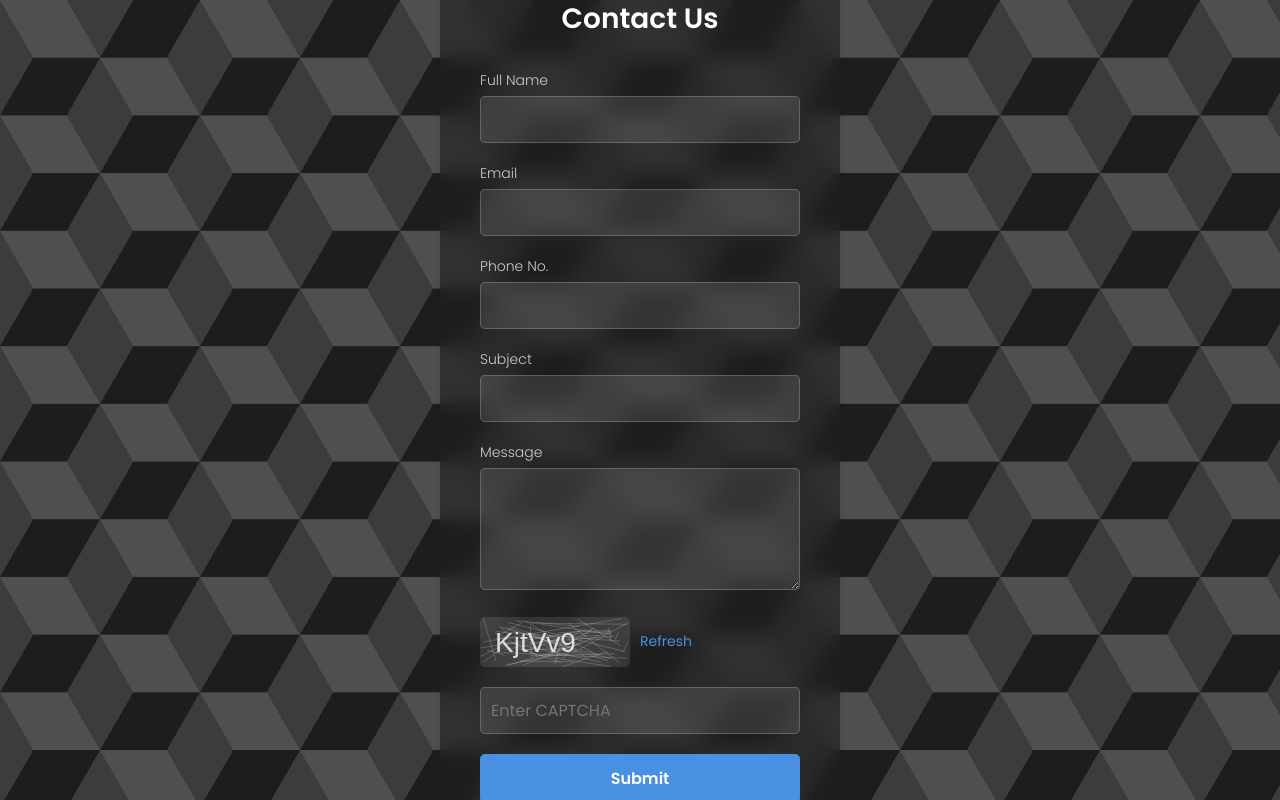
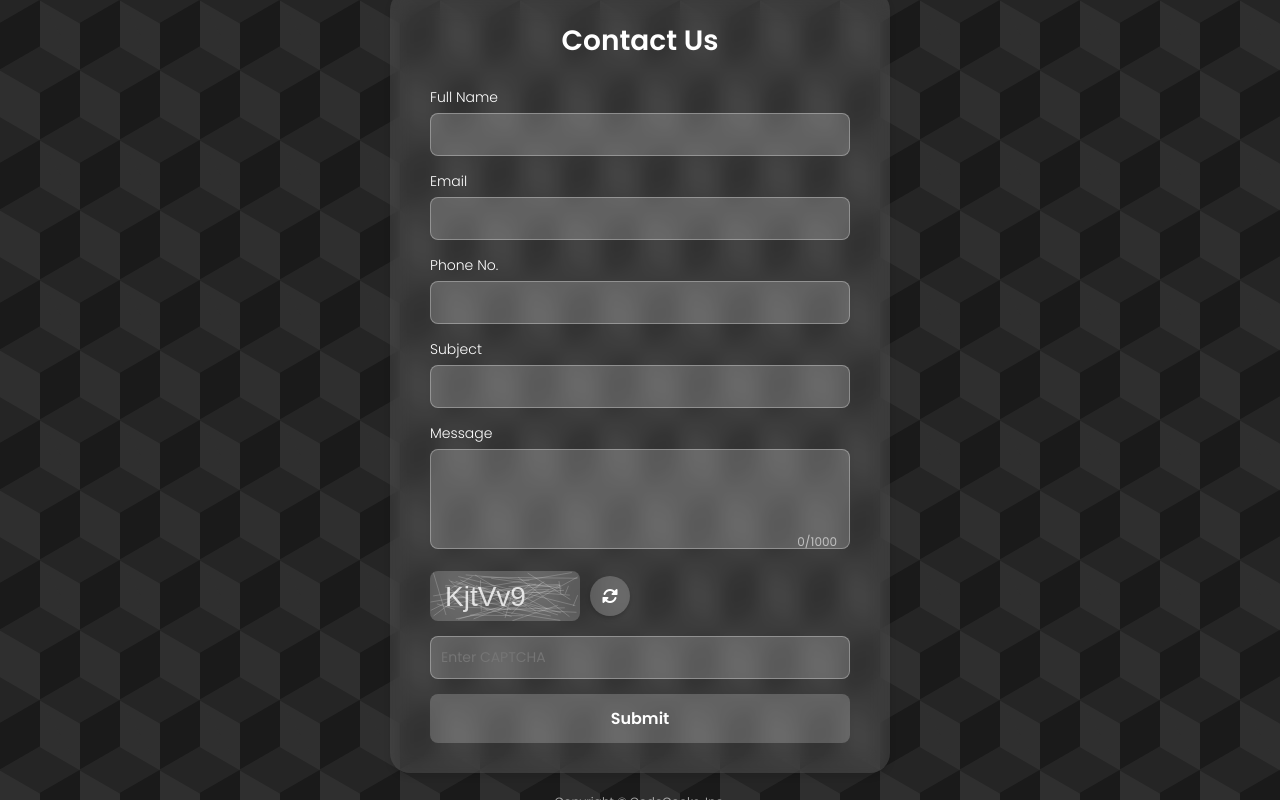
Before and after one commit to naman-innovates/CodeCooks, a plain HTML site: page contact-page/contact.html in a window 1280 px wide. Drawn offline with Linux system fonts and the light colour scheme.

Commit message:
v3 contact page

```diff
--- a/contact-page/contact.css
+++ b/contact-page/contact.css
@@ -1,3 +1,9 @@
+:root {
+    --bg-color: #1a1a1a;
+    --bg-pattern-color1: #252525;
+    --bg-pattern-color2: #2f2f2f;
+}
+
 * {
     margin: 0;
     padding: 0;
@@ -12,64 +18,72 @@ body {
     align-items: center;
     min-height: 100vh;
     padding: 20px;
+    background-color: var(--bg-color);
+    overflow: hidden;
 }
 
 .container {
     width: 100%;
     height: 100vh;
     display: flex;
+    flex-direction: column;
     justify-content: center;
     align-items: center;
     position: fixed;
     top: 0;
     left: 0;
-    --s: 200px; /* control the size */
-    --c1: #1d1d1d;
-    --c2: #4e4f51;
-    --c3: #3c3c3c;
+    background-color: var(--bg-color);
+    background-image:
+        linear-gradient(30deg, var(--bg-pattern-color1) 12%, transparent 12.5%, transparent 87%, var(--bg-pattern-color1) 87.5%, var(--bg-pattern-color1)),
+        linear-gradient(150deg, var(--bg-pattern-color1) 12%, transparent 12.5%, transparent 87%, var(--bg-pattern-color1) 87.5%, var(--bg-pattern-color1)),
+        linear-gradient(30deg, var(--bg-pattern-color1) 12%, transparent 12.5%, transparent 87%, var(--bg-pattern-color1) 87.5%, var(--bg-pattern-color1)),
+        linear-gradient(150deg, var(--bg-pattern-color1) 12%, transparent 12.5%, transparent 87%, var(--bg-pattern-color1) 87.5%, var(--bg-pattern-color1)),
+        linear-gradient(60deg, var(--bg-pattern-color2) 25%, transparent 25.5%, transparent 75%, var(--bg-pattern-color2) 75%, var(--bg-pattern-color2)),
+        linear-gradient(60deg, var(--bg-pattern-color2) 25%, transparent 25.5%, transparent 75%, var(--bg-pattern-color2) 75%, var(--bg-pattern-color2));
+    background-size: 80px 140px;
+    background-position: 0 0, 0 0, 40px 70px, 40px 70px, 0 0, 40px 70px;
+    animation: move 10s linear infinite;
+}
 
-    background: repeating-conic-gradient(
-          from 30deg,
-          #0000 0 120deg,
-          var(--c3) 0 180deg
-        )
-        calc(0.5 * var(--s)) calc(0.5 * var(--s) * 0.577),
-      repeating-conic-gradient(
-        from 30deg,
-        var(--c1) 0 60deg,
-        var(--c2) 0 120deg,
-        var(--c3) 0 180deg
-      );
-    background-size: var(--s) calc(var(--s) * 0.577);
+@keyframes move {
+    0% {
+        background-position: 0 0, 0 0, 40px 70px, 40px 70px, 0 0, 40px 70px;
+    }
+    100% {
+        background-position: 80px 140px, 80px 140px, 120px 210px, 120px 210px, 80px 140px, 120px 210px;
+    }
 }
 
 .glass-form {
-    background: rgba(30, 30, 30, 0.6);
+    background: rgba(255, 255, 255, 0.1);
     backdrop-filter: blur(10px);
     border-radius: 20px;
-    padding: 40px;
+    padding: 30px 40px;
     box-shadow: 0 4px 6px rgba(0, 0, 0, 0.1);
-    width: 100%;
-    max-width: 400px;
+    width: 95%;
+    max-width: 500px;
+    display: flex;
+    flex-direction: column;
+    gap: 15px;
 }
 
 h2 {
     text-align: center;
-    margin-bottom: 30px;
     color: #ffffff;
     font-weight: 600;
     font-size: 28px;
+    margin-bottom: 10px;
 }
 
 .form-group {
-    margin-bottom: 20px;
+    display: flex;
+    flex-direction: column;
+    gap: 5px;
 }
 
 label {
-    display: block;
-    margin-bottom: 5px;
     font-size: 14px;
-    color: #cccccc;
+    color: #ffffff;
     font-weight: 300;
 }
 
@@ -77,52 +91,111 @@ input,
 textarea {
     width: 100%;
     padding: 10px;
-    background-color: rgba(255, 255, 255, 0.1);
-    border: 1px solid rgba(255, 255, 255, 0.2);
-    border-radius: 5px;
+    background-color: rgba(255, 255, 255, 0.2);
+    border: 1px solid rgba(255, 255, 255, 0.3);
+    border-radius: 8px;
     color: #ffffff;
-    font-size: 16px;
+    font-size: 14px;
     font-family: 'Poppins', sans-serif;
+    transition: border-color 0.3s ease;
 }
 
 input:focus,
 textarea:focus {
     outline: none;
-    border-color: #4a90e2;
+    border-color: #ffffff;
+}
+
+.message-wrapper {
+    position: relative;
 }
 
 textarea {
-    resize: vertical;
+    resize: none;
+    height: 100px;
+    padding-bottom: 25px;
+    scrollbar-width: thin;
+    scrollbar-color: rgba(255, 255, 255, 0.5) rgba(255, 255, 255, 0.1);
+}
+
+textarea::-webkit-scrollbar {
+    width: 8px;
+}
+
+textarea::-webkit-scrollbar-track {
+    background: rgba(255, 255, 255, 0.1);
+    border-radius: 4px;
+}
+
+textarea::-webkit-scrollbar-thumb {
+    background-color: rgba(255, 255, 255, 0.5);
+    border-radius: 4px;
+    border: 2px solid rgba(255, 255, 255, 0.1);
+}
+
+textarea::-webkit-scrollbar-thumb:hover {
+    background-color: rgba(255, 255, 255, 0.7);
+}
+
+.character-count {
+    position: absolute;
+    bottom: 5px;
+    right: 13px;
+    font-size: 12px;
+    color: rgba(255, 255, 255, 0.6);
 }
 
 .captcha-section {
     display: flex;
     align-items: center;
-    margin-bottom: 20px;
+    gap: 10px;
 }
 
 #captchaCanvas {
-    background-color: rgba(255, 255, 255, 0.1);
-    border-radius: 5px;
-    margin-right: 10px;
+    background-color: rgba(255, 255, 255, 0.2);
+    border-radius: 8px;
 }
 
 .refresh-btn {
-    background: none;
+    background: rgba(255, 255, 255, 0.2);
     border: none;
-    color: #4a90e2;
+    color: #ffffff;
     cursor: pointer;
-    font-size: 14px;
-    font-family: 'Poppins', sans-serif;
+    font-size: 16px;
+    display: flex;
+    align-items: center;
+    justify-content: center;
+    width: 40px;
+    height: 40px;
+    border-radius: 50%;
+    transition: all 0.3s ease;
+    box-shadow: 0 2px 5px rgba(0, 0, 0, 0.2);
+}
+
+.refresh-btn:hover {
+    background-color: rgba(255, 255, 255, 0.3);
+    transform: scale(1.05);
+}
+
+.refresh-btn:active {
+    transform: scale(0.95);
+}
+
+.refresh-btn i {
+    transition: transform 0.3s ease;
+}
+
+.refresh-btn:hover i {
+    transform: rotate(180deg);
 }
 
 .submit-btn {
     width: 100%;
     padding: 12px;
-    background-color: #4a90e2;
+    background-color: rgba(255, 255, 255, 0.2);
     color: #ffffff;
     border: none;
-    border-radius: 5px;
+    border-radius: 8px;
     font-size: 16px;
     cursor: pointer;
     transition: background-color 0.3s ease;
@@ -131,11 +204,19 @@ textarea {
 }
 
 .submit-btn:hover {
-    background-color: #357abd;
+    background-color: rgba(255, 255, 255, 0.3);
+}
+
+.form-footer {
+    text-align: center;
+    font-size: 12px;
+    color: rgba(255, 255, 255, 0.6);
+    margin-top: 20px;
 }
 
 @media (max-width: 480px) {
     .glass-form {
-        padding: 30px;
+        padding: 25px;
+        width: 95%;
     }
 }
--- a/contact-page/contact.html
+++ b/contact-page/contact.html
@@ -6,6 +6,7 @@
     <title>Modern Contact Form</title>
     <link rel="stylesheet" href="contact.css">
     <link href="https://fonts.googleapis.com/css2?family=Poppins:wght@300;400;600&display=swap" rel="stylesheet">
+    <link href="https://cdnjs.cloudflare.com/ajax/libs/font-awesome/6.0.0-beta3/css/all.min.css" rel="stylesheet">
 </head>
 <body>
     <div class="container">
@@ -29,17 +30,25 @@
             </div>
             <div class="form-group">
                 <label for="message">Message</label>
-                <textarea id="message" name="message" rows="4" required></textarea>
+                <div class="message-wrapper">
+                    <textarea id="message" name="message" rows="4" required maxlength="1000"></textarea>
+                    <div class="character-count"><span id="current">0</span>/1000</div>
+                </div>
             </div>
             <div class="captcha-section">
                 <canvas id="captchaCanvas" width="150" height="50"></canvas>
-                <button type="button" id="refreshCaptcha" class="refresh-btn">Refresh</button>
+                <button type="button" id="refreshCaptcha" class="refresh-btn" aria-label="Refresh CAPTCHA">
+                    <i class="fas fa-sync-alt"></i>
+                </button>
             </div>
             <div class="form-group">
                 <input type="text" id="captchaInput" name="captchaInput" required placeholder="Enter CAPTCHA">
             </div>
             <button type="submit" class="submit-btn">Submit</button>
         </form>
+        <footer class="form-footer">
+            Copyright © CodeCooks, Inc.
+        </footer>
     </div>
     <script src="contact.js"></script>
 </body>
--- a/contact-page/contact.js
+++ b/contact-page/contact.js
@@ -44,8 +44,27 @@ function validateForm(e) {
     }
 }
 
+function updateCharCount() {
+    const messageTextarea = document.getElementById('message');
+    const currentCount = document.getElementById('current');
+    const maxLength = messageTextarea.getAttribute('maxlength');
+    const currentLength = messageTextarea.value.length;
+
+    currentCount.textContent = currentLength;
+
+    if (currentLength === parseInt(maxLength)) {
+        currentCount.style.color = 'red';
+    } else {
+        currentCount.style.color = 'inherit';
+    }
+}
+
 document.addEventListener('DOMContentLoaded', () => {
     generateCaptcha();
     document.getElementById('refreshCaptcha').addEventListener('click', generateCaptcha);
     document.getElementById('contactForm').addEventListener('submit', validateForm);
+
+    const messageTextarea = document.getElementById('message');
+    messageTextarea.addEventListener('input', updateCharCount);
+    updateCharCount(); // Initialize character count
 });
```
